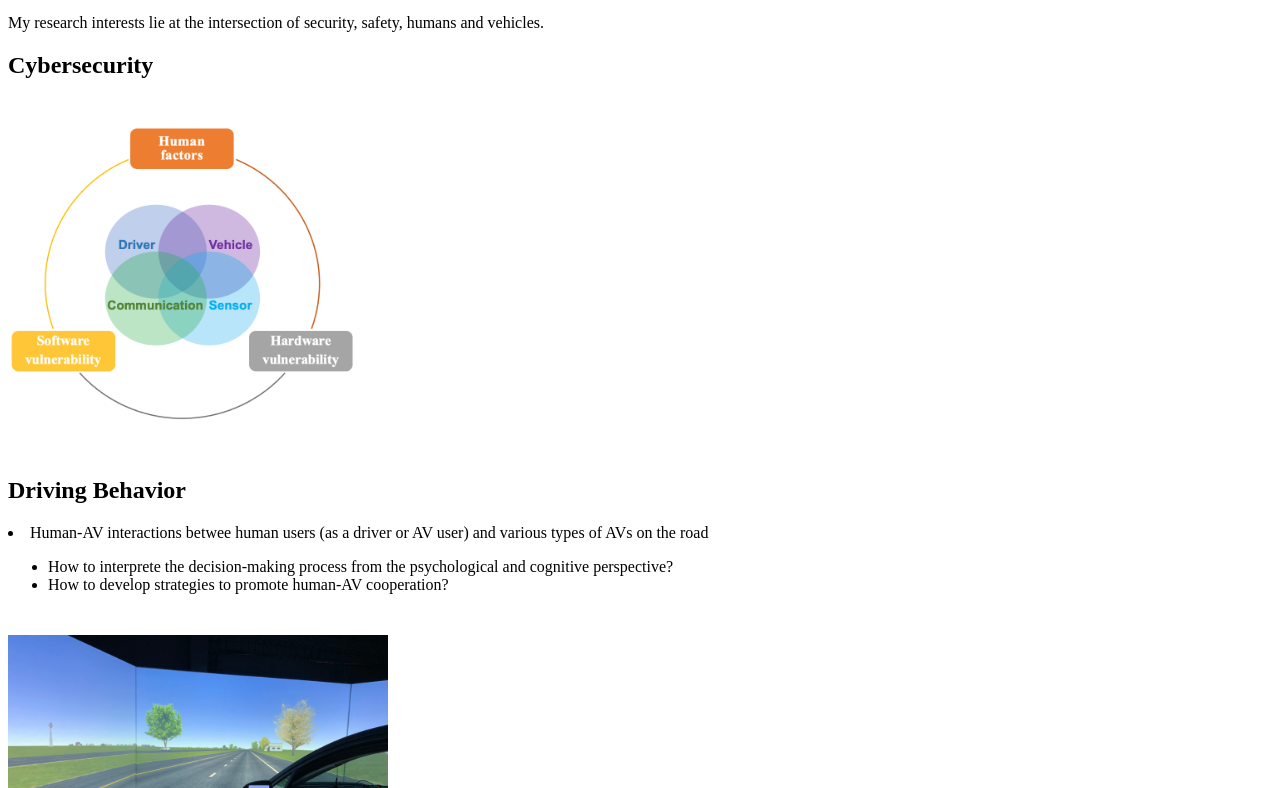
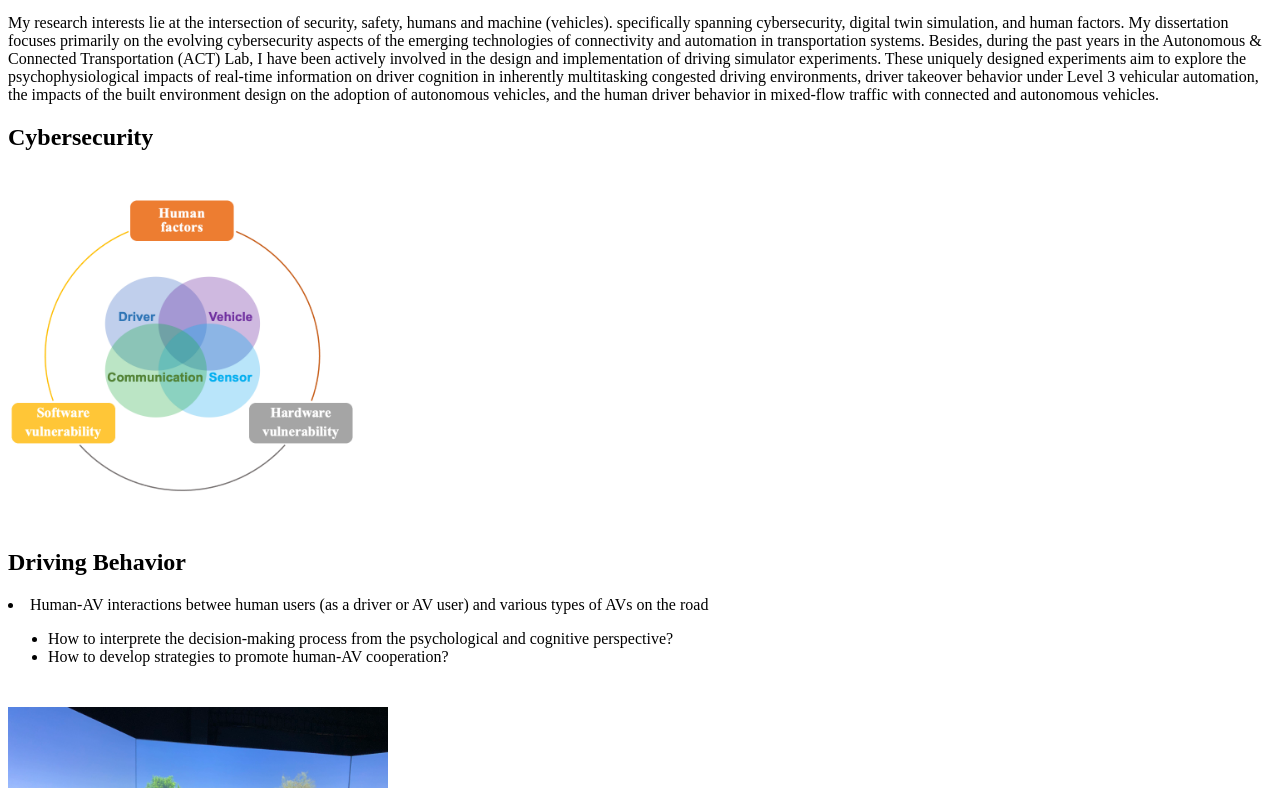
Before and after one commit to YangjiaoChen/YangjiaoChen.github.io, a Jekyll site: the page built from research.html, in a window 1280 px wide and 900 px high, cut to the strip 112-900 px from the top of the window. Built offline with Jekyll 4.4.1, drawn with Linux system fonts in a browser that asks for light colours.

Commit message:
Update research.html

```diff
--- a/research.html
+++ b/research.html
@@ -75,7 +75,11 @@ title: "Yangjiao Chen:research"
 </script>
  <br />
 
-My research interests lie at the intersection of security, safety, humans and vehicles.
+My research interests lie at the intersection of security, safety, humans and machine (vehicles).
+specifically spanning cybersecurity, digital twin simulation, and human factors.
+My dissertation focuses primarily on the evolving cybersecurity aspects of the emerging technologies of connectivity and automation in transportation systems.
+Besides, during the past years in the Autonomous & Connected Transportation (ACT) Lab, I have been actively involved in the design and implementation of driving simulator experiments.
+These uniquely designed experiments aim to explore the psychophysiological impacts of real-time information on driver cognition in inherently multitasking congested driving environments, driver takeover behavior under Level 3 vehicular automation, the impacts of the built environment design on the adoption of autonomous vehicles, and the human driver behavior in mixed-flow traffic with connected and autonomous vehicles.
 <h2> <b>Cybersecurity </b> </h2>
 
 <div class="row">
```
